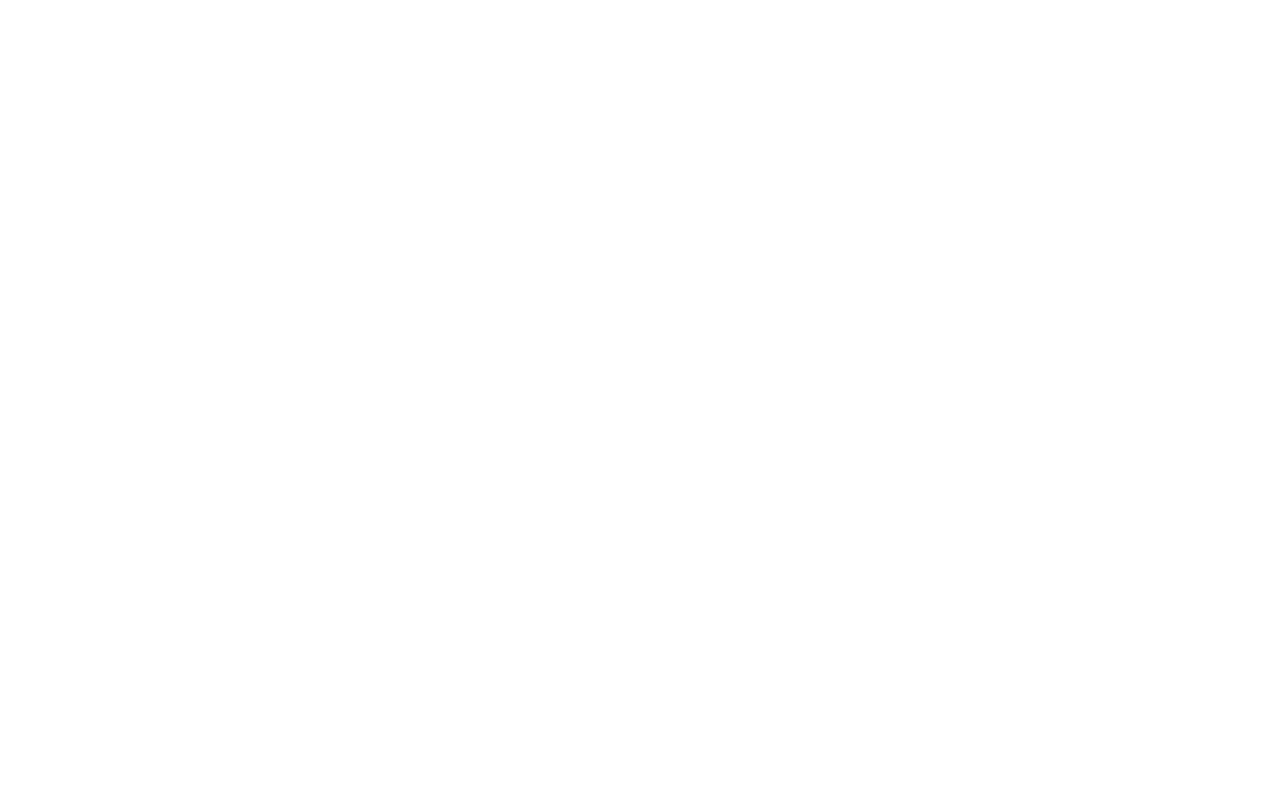
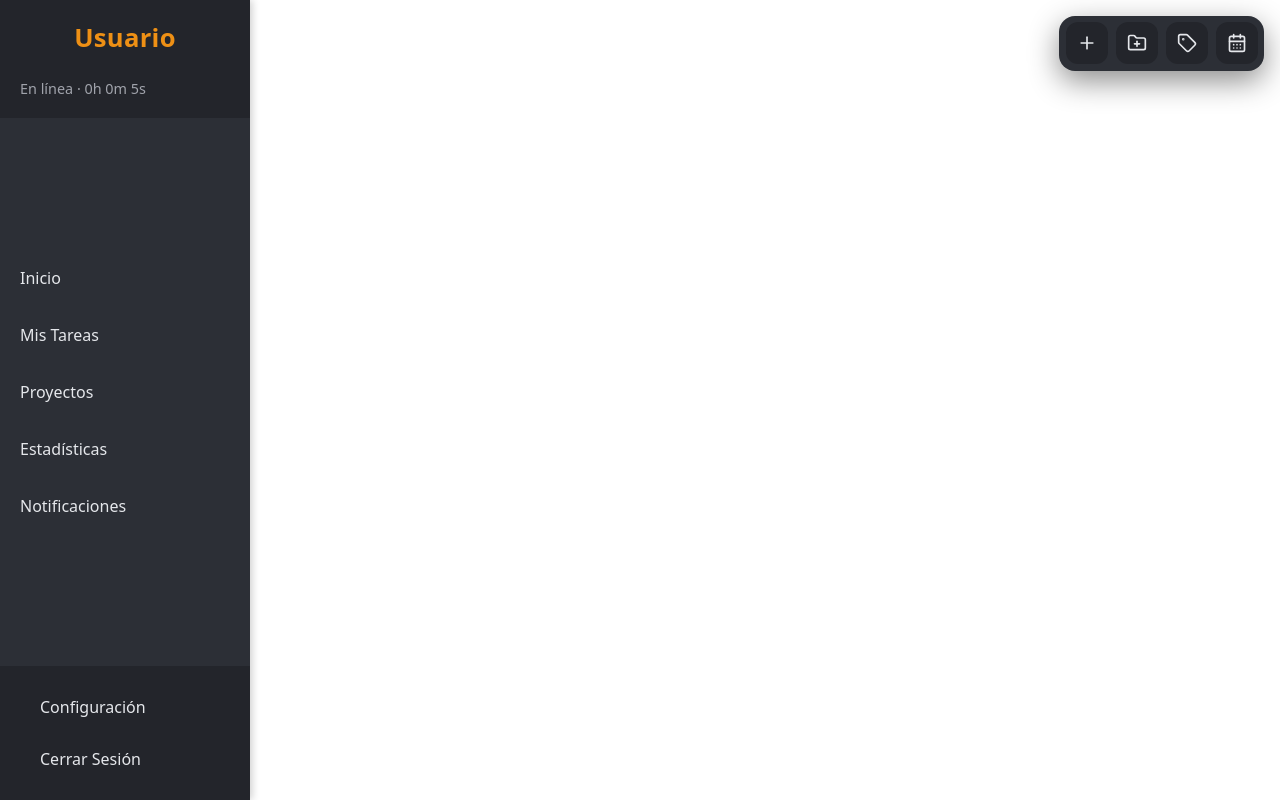
Before and after one commit to ZITZ-bit/TaskFlow, a React (Vite) app in the folder apps/frontend/: page /dashboard/Inicio in a window 1280 px wide. Before the commit this address had no page. Built offline with nearby package versions, Linux system fonts and the light colour scheme.

Commit message:
Barra De Herramientas

```diff
--- a/apps/frontend/package.json
+++ b/apps/frontend/package.json
@@ -12,6 +12,7 @@
   "dependencies": {
     "react": "^19.2.0",
     "react-dom": "^19.2.0",
+    "react-icons": "^5.5.0",
     "react-router-dom": "^7.11.0"
   },
   "devDependencies": {
--- /dev/null
+++ b/apps/frontend/src/components/ActionBar/ActionBar.css
@@ -0,0 +1,52 @@
+* {
+  box-sizing: border-box;
+}
+
+.action-bar {
+  position: fixed;
+  top: 1rem;
+  right: 1rem;
+  display: flex;
+  gap: 0.5rem;
+  padding: 0.4rem;
+  border-radius: 16px;
+  background-color: #2c2f36; /* mismo que sidebar */
+  box-shadow: 0 10px 30px rgba(0, 0, 0, 0.45);
+  z-index: 1000;
+}
+
+.action-btn {
+  width: 42px;
+  height: 42px;
+
+  display: flex;
+  align-items: center;
+  justify-content: center;
+  border: none;
+  border-radius: 12px;
+  background-color: #23252b;
+  color: #e5e7eb;
+  font-size: 1.2rem;
+  cursor: pointer;
+  transition:
+    background-color 0.15s ease,
+    transform 0.15s ease,
+    box-shadow 0.15s ease;
+}
+
+.action-btn:hover {
+  background-color: #7e5bef;
+  color: #fff;
+  transform: translateY(-2px);
+  box-shadow: 0 6px 15px rgba(0, 0, 0, 0.5);
+}
+
+.action-btn:active {
+  background-color: #7e5bef;
+  transform: scale(0.95);
+}
+
+.action-btn svg {
+  width: 20px;
+  height: 20px;
+}
--- /dev/null
+++ b/apps/frontend/src/components/ActionBar/ActionBar.tsx
@@ -0,0 +1,40 @@
+/* Componentes De Next */
+
+import { LuPlus, LuFolderPlus, LuTag, LuCalendarDays } from "react-icons/lu";
+
+/* Componentes Reutilizables */
+
+/* Estilos y Modulos */
+
+import "./ActionBar.css";
+
+/* Iconos */
+
+
+/* Lógica de Componentes */
+
+/* Animaciones */
+
+function ActionBar() {
+  return (
+    <div className="action-bar">
+      <button className="action-btn" title="Nueva tarea">
+        <LuPlus />
+      </button>
+
+      <button className="action-btn" title="Nuevo proyecto">
+        <LuFolderPlus />
+      </button>
+
+      <button className="action-btn" title="Nueva etiqueta">
+        <LuTag />
+      </button>
+
+      <button className="action-btn" title="Planificar semana">
+        <LuCalendarDays />
+      </button>
+    </div>
+  );
+}
+
+export default ActionBar;
--- /dev/null
+++ b/apps/frontend/src/features/Dashboard/Inicio/Inicio.css
@@ -0,0 +1,5 @@
+* {
+    margin: 0;
+    padding: 0;
+    box-sizing: border-box;
+}
--- /dev/null
+++ b/apps/frontend/src/features/Dashboard/Inicio/Inicio.tsx
@@ -0,0 +1,28 @@
+/* Componentes De Next */
+
+
+/* Componentes Reutilizables */
+
+import ActionBar from "../../../components/ActionBar/ActionBar"
+
+/* Estilos y Modulos */
+
+import "./Inicio.css";
+
+/* Lógica de Componentes */
+
+
+/* Animaciones */
+
+
+export default function Inicio() {
+  return (
+    <div className="ContainerInicio">
+
+      <section className="TareasRapidas">
+        <ActionBar />
+      </section>
+
+    </div>
+  );
+}
--- a/apps/frontend/src/main.tsx
+++ b/apps/frontend/src/main.tsx
@@ -11,6 +11,7 @@
 // Features - Routes
 
 import MisTareas from './features/Dashboard/Tareas/MisTareas'
+import Inicio from './features/Dashboard/Inicio/Inicio'
 
 createRoot(document.getElementById('root')!).render(
   <StrictMode>
@@ -23,6 +24,7 @@
 
         <Route path="/dashboard" element={<Dashboard />}>
 
+          <Route path="Inicio" element={<Inicio/>} />
           <Route path="tareas" element={<MisTareas />} />
 
         </Route>
```
Also changed, not shown: 1 other file (tests, documents, lock files or other folders).
